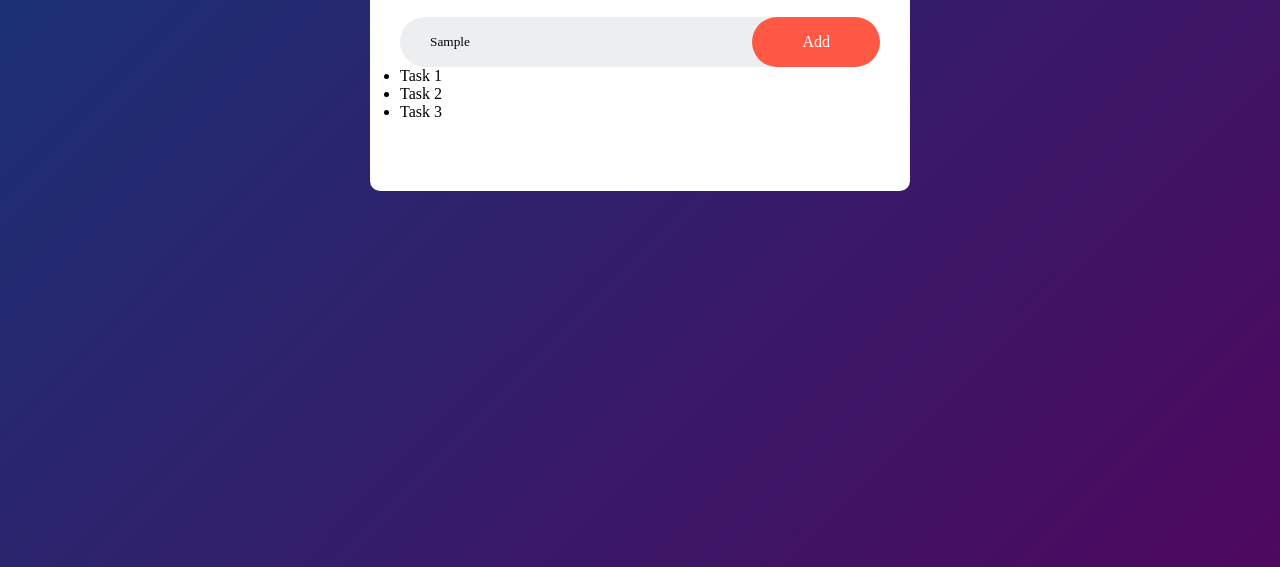
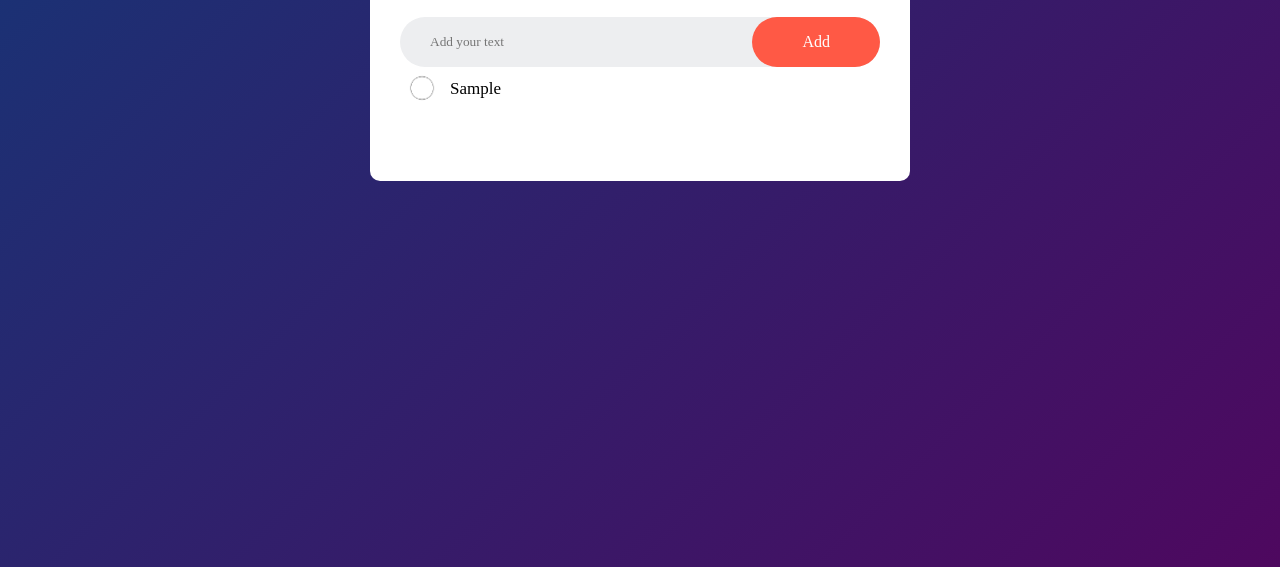
Before and after one commit to prachiii30/To-Do-List, a plain HTML site: page index.html in a window 1280 px wide. Both pictures are taken after typing "Sample" into the empty fields and a click on the button "Add". Shown: the part 233-800 px from the top of the page. Drawn offline with Linux system fonts and the light colour scheme.

Commit message:
files added

```diff
--- a/index.html
+++ b/index.html
@@ -12,14 +12,15 @@
             <h2>To-Do List <img src="./images/icon.png"  alt="" class="icon"></h2>
             <div class="row">
                 <input type="text" id="input-box" placeholder="Add your text">
-                <button>Add</button>
+                <button onclick="addTask()">Add</button>
             </div>
-            <ul class="list-container">
-                <li>Task 1</li>
+            <ul id="list-container">
+                <!-- <li class="checked">Task 1</li>
                 <li>Task 2</li>
-                <li>Task 3</li>
+                <li>Task 3</li> -->
             </ul>
         </div>
     </div>
+    <script src="script.js"></script>
 </body>
 </html>
--- /dev/null
+++ b/script.js
@@ -0,0 +1,14 @@
+const inputBox = document.getElementById("input-box");
+const listContainer = document.getElementById("list-container");
+
+function addTask() {
+    if (inputBox.value === '') {
+        alert('You must write something');
+    } else {
+        let li = document.createElement("li");
+        li.innerHTML = inputBox.value;
+        listContainer.appendChild(li);
+        inputBox.value=''
+
+    }
+}
--- a/style.css
+++ b/style.css
@@ -55,3 +55,32 @@ button{
     cursor:pointer;
     border-radius: 40px;
 }
+ul li{
+    list-style: none;
+    font-size: 17px;
+    padding: 12px 8px 12px 50px;
+    cursor: pointer;
+    user-select: none;
+    position: relative;
+}
+
+ul li::before{
+    content: '';
+    position: absolute;
+    height: 28px;
+    width: 28px;
+    border-radius: 50%;
+    background-image: url(./images/uncheck.png );
+    background-size: cover;
+    background-position: center;
+    top:7px;
+    left: 8px;
+
+}
+ul li.checked{
+    color: #555;
+    text-decoration: line-through;
+}
+ul li.checked::before{
+    background-image: url(images/checked.png);
+}
```
